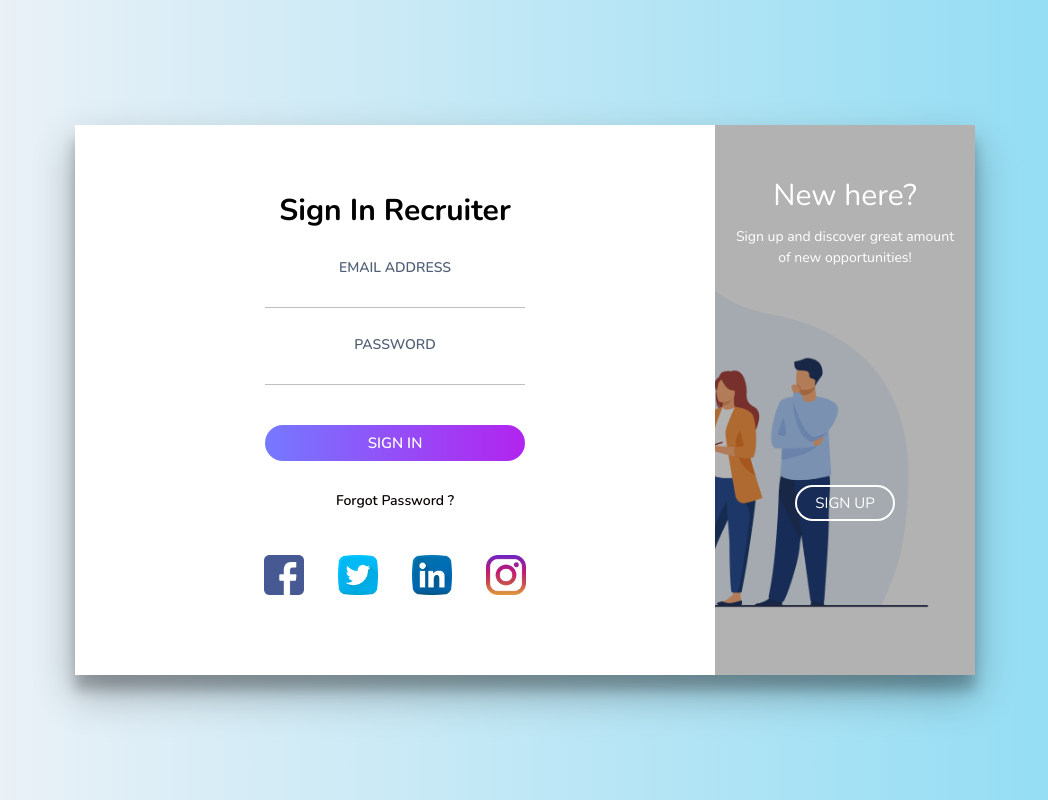
After one commit to shivam0201/kaam_karo, a Flask app: page /login_recruiter in a window 1280 px wide. The commit adds this page. Shown: the whole page, without its empty margins (115-1163 px from the left). Run offline with Flask 2, Linux system fonts and the light colour scheme; some libraries are stand-ins or nearby versions.

Commit message:
Login page for the recruiter and database authentication
This is an additional modification to the previous code. Here, both user and recruiter could be authenticated and it works fine. I made use of single database with 2 collections for developer and employer respectively. The code is well organized and modified so it must not be manipulated

```diff
--- a/app.py
+++ b/app.py
@@ -12,7 +12,7 @@ mongo = PyMongo(app)
 
 @app.route('/')
 @app.route('/home')
-def index():
+def home():
     return render_template('index.html')
 
 
@@ -21,35 +21,72 @@ def user_profile():
     return render_template('profile_page.html')
 
 
-@app.route('/login')
-def employee():
+@app.route('/login_developer')
+def login_developer():
     return render_template('SIGNUP.html')
 
 
-@app.route('/login_validation', methods=['POST', 'GET'])
-def login_validation():
-    users = mongo.db.user
-    l_email = request.form.get('l_email')
-    l_passwd = request.form.get('l_password')
-    login_user = users.find_one({'username': l_email})
-    if login_user:
-        if users.find_one({'password': l_passwd}):
+@app.route('/login_recruiter')
+def login_recruiter():
+    return render_template('RECRUITER_SIGNUP.html')
+
+# <---------------------------------------section for the developer---------------------------------------------------------------------------->
+
+
+@app.route('/login_validation_developer', methods=['POST', 'GET'])
+def login_validation_developer():
+    users_developer = mongo.db.user
+    l_email = request.form.get('l_email_d')
+    l_passwd = request.form.get('l_password_d')
+    login_user_developer = users_developer.find_one({'username': l_email})
+    if login_user_developer:
+        if users_developer.find_one({'password': l_passwd}):
             return redirect('/user_profile')
         return "Invalid password"
     return "No user found"
 
 
-@app.route('/add_user', methods=['POST'])
+@app.route('/add_user_developer', methods=['POST'])
+def add_user_developer():
+    if request.method == 'POST':
+        users_developer = mongo.db.user
+        existing_user_developer = users_developer.find_one(
+            {'username': request.form.get('r_email_d')})
+        if existing_user_developer is None:
+            r_email = request.form.get('r_email_d')
+            r_passwd = request.form.get('r_password_d')
+            users_developer.insert_one(
+                {'username': r_email, 'password': r_passwd})
+            return redirect('/login_developer')
+        return "The user already exists"
+
+
+# <------------------------------------------------Section for the recruiter---------------------------------------------------------------->
+
+@app.route('/login_validation_recruiter', methods=['POST', 'GET'])
+def login_validation():
+    users_r = mongo.db.employer
+    l_email = request.form.get('l_email_r')
+    l_passwd = request.form.get('l_password_r')
+    login_user_r = users_r.find_one({'username': l_email})
+    if login_user_r:
+        if users_r.find_one({'password': l_passwd}):
+            return "Recruiter successfully logged in"
+        return "Invalid password"
+    return "No user found"
+
+
+@app.route('/add_user_recruiter', methods=['POST'])
 def add_user():
     if request.method == 'POST':
-        users = mongo.db.user
-        existing_user = users.find_one(
-            {'username': request.form.get('r_email')})
-        if existing_user is None:
-            r_email = request.form.get('r_email')
-            r_passwd = request.form.get('r_password')
-            users.insert_one({'username': r_email, 'password': r_passwd})
-            return redirect('/login')
+        users_r = mongo.db.employer
+        existing_user_r = users_r.find_one(
+            {'username': request.form.get('r_email_r')})
+        if existing_user_r is None:
+            r_email = request.form.get('r_email_r')
+            r_passwd = request.form.get('r_password_r')
+            users_r.insert_one({'username': r_email, 'password': r_passwd})
+            return redirect('/login_recruiter')
         return "The user already exists"
 
 
--- /dev/null
+++ b/templates/RECRUITER_SIGNUP.html
@@ -0,0 +1,401 @@
+<!DOCTYPE html>
+<html>
+
+<head>
+    <title>SIGN IN /SIGN UP</title>
+    <meta charset="UTF-8">
+    <meta name="viewport" content="width=device-width, initial-scale=1">
+    <link href="https://fonts.googleapis.com/css?family=Nunito:400,600,700,800&display=swap" rel="stylesheet">
+    <style>
+        *,
+        *:before,
+        *:after {
+            margin: 0;
+            padding: 0;
+            box-sizing: border-box;
+            font-family: 'Nunito', sans-serif;
+        }
+
+        body {
+            width: 100%;
+            height: 100vh;
+            display: flex;
+            justify-content: center;
+            align-items: center;
+            background: -webkit-linear-gradient(left, #f3f3f7, #8bdbf3);
+            font-family: 'Nunito', sans-serif;
+        }
+
+        input,
+        button {
+            border: none;
+            outline: none;
+            background: none;
+        }
+
+        .cont {
+            overflow: hidden;
+            position: relative;
+            width: 900px;
+            height: 550px;
+            background: #fff;
+            box-shadow: 0 19px 38px rgba(0, 0, 0, 0.30), 0 15px 12px rgba(0, 0, 0, 0.22);
+        }
+
+        .form {
+            position: relative;
+            width: 640px;
+            height: 100%;
+            padding: 50px 30px;
+            -webkit-transition: -webkit-transform 1.2s ease-in-out;
+            transition: -webkit-transform 1.2s ease-in-out;
+            transition: transform 1.2s ease-in-out;
+            transition: transform 1.2s ease-in-out, -webkit-transform 1.2s ease-in-out;
+        }
+
+        h2 {
+            width: 100%;
+            font-size: 30px;
+            text-align: center;
+        }
+
+        label {
+            display: block;
+            width: 260px;
+            margin: 25px auto 0;
+            text-align: center;
+        }
+
+        label span {
+            font-size: 14px;
+            font-weight: 600;
+            color: #505f75;
+            text-transform: uppercase;
+        }
+
+        input {
+            display: block;
+            width: 100%;
+            margin-top: 5px;
+            font-size: 16px;
+            padding-bottom: 5px;
+            border-bottom: 1px solid rgba(109, 93, 93, 0.4);
+            text-align: center;
+            font-family: cursive
+        }
+
+        button {
+            display: block;
+            margin: 0 auto;
+            width: 260px;
+            height: 36px;
+            border-radius: 30px;
+            color: #fff;
+            font-size: 15px;
+            cursor: pointer;
+        }
+
+        .submit {
+            margin-top: 40px;
+            margin-bottom: 30px;
+            text-transform: uppercase;
+            font-weight: 600;
+            font-family: 'Nunito', sans-serif;
+            background: -webkit-linear-gradient(left, #7579ff, #b224ef);
+        }
+
+        .submit:hover {
+            background: -webkit-linear-gradient(left, #b224ef, #7579ff);
+        }
+
+        .forgot-pass {
+            margin-top: 15px;
+            text-align: center;
+            font-size: 14px;
+            font-weight: 600;
+            color: #0c0101;
+            cursor: pointer;
+        }
+
+        .forgot-pass:hover {
+            color: red;
+        }
+
+        .social-media {
+            width: 100%;
+            text-align: center;
+            margin-top: 20px;
+        }
+
+        .social-media ul {
+            list-style: none;
+        }
+
+        .social-media ul li {
+            display: inline-block;
+            cursor: pointer;
+            margin: 25px 15px;
+        }
+
+        .social-media img {
+            width: 40px;
+            height: 40px;
+        }
+
+        .sub-cont {
+            overflow: hidden;
+            position: absolute;
+            left: 640px;
+            top: 0;
+            width: 900px;
+            height: 100%;
+            padding-left: 260px;
+            background: #fff;
+            -webkit-transition: -webkit-transform 1.2s ease-in-out;
+            transition: -webkit-transform 1.2s ease-in-out;
+            transition: transform 1.2s ease-in-out;
+        }
+
+        .cont.s-signup .sub-cont {
+            -webkit-transform: translate3d(-640px, 0, 0);
+            transform: translate3d(-640px, 0, 0);
+        }
+
+        .img {
+            overflow: hidden;
+            z-index: 2;
+            position: absolute;
+            left: 0;
+            top: 0;
+            width: 260px;
+            height: 100%;
+            padding-top: 360px;
+        }
+
+        .img:before {
+            content: '';
+            position: absolute;
+            right: 0;
+            top: 0;
+            width: 900px;
+            height: 100%;
+            background-image: url(./static/img/bg.jpg);
+            background-size: cover;
+            transition: -webkit-transform 1.2s ease-in-out;
+            transition: transform 1.2s ease-in-out, -webkit-transform 1.2s ease-in-out;
+        }
+
+        .img:after {
+            content: '';
+            position: absolute;
+            left: 0;
+            top: 0;
+            width: 100%;
+            height: 100%;
+            background: rgba(0, 0, 0, 0.3);
+        }
+
+        .cont.s-signup .img:before {
+            -webkit-transform: translate3d(640px, 0, 0);
+            transform: translate3d(640px, 0, 0);
+        }
+
+        .img-text {
+            z-index: 2;
+            position: absolute;
+            left: 0;
+            top: 50px;
+            width: 100%;
+            padding: 0 20px;
+            text-align: center;
+            color: #fff;
+            -webkit-transition: -webkit-transform 1.2s ease-in-out;
+            transition: -webkit-transform 1.2s ease-in-out;
+            transition: transform 1.2s ease-in-out, -webkit-transform 1.2s ease-in-out;
+        }
+
+        .img-text h2 {
+            margin-bottom: 10px;
+            font-weight: normal;
+        }
+
+        .img-text p {
+            font-size: 14px;
+            line-height: 1.5;
+        }
+
+        .cont.s-signup .img-text.m-up {
+            -webkit-transform: translateX(520px);
+            transform: translateX(520px);
+        }
+
+        .img-text.m-in {
+            -webkit-transform: translateX(-520px);
+            transform: translateX(-520px);
+        }
+
+        .cont.s-signup .img-text.m-in {
+            -webkit-transform: translateX(0);
+            transform: translateX(0);
+        }
+
+
+        .sign-in {
+            padding-top: 65px;
+            -webkit-transition-timing-function: ease-out;
+            transition-timing-function: ease-out;
+        }
+
+        .cont.s-signup .sign-in {
+            -webkit-transition-timing-function: ease-in-out;
+            transition-timing-function: ease-in-out;
+            -webkit-transition-duration: 1.2s;
+            transition-duration: 1.2s;
+            -webkit-transform: translate3d(640px, 0, 0);
+            transform: translate3d(640px, 0, 0);
+        }
+
+        .img-btn {
+            overflow: hidden;
+            z-index: 2;
+            position: relative;
+            width: 100px;
+            height: 36px;
+            margin: 0 auto;
+            background: transparent;
+            color: #fff;
+            text-transform: uppercase;
+            font-size: 15px;
+            cursor: pointer;
+        }
+
+        .img-btn:after {
+            content: '';
+            z-index: 2;
+            position: absolute;
+            left: 0;
+            top: 0;
+            width: 100%;
+            height: 100%;
+            border: 2px solid #fff;
+            border-radius: 30px;
+        }
+
+        .img-btn span {
+            position: absolute;
+            left: 0;
+            top: 0;
+            display: -webkit-box;
+            display: flex;
+            -webkit-box-pack: center;
+            justify-content: center;
+            align-items: center;
+            width: 100%;
+            height: 100%;
+            -webkit-transition: -webkit-transform 1.2s;
+            transition: -webkit-transform 1.2s;
+            transition: transform 1.2s;
+            transition: transform 1.2s, -webkit-transform 1.2s;
+            ;
+        }
+
+        .img-btn span.m-in {
+            -webkit-transform: translateY(-72px);
+            transform: translateY(-72px);
+        }
+
+        .cont.s-signup .img-btn span.m-in {
+            -webkit-transform: translateY(0);
+            transform: translateY(0);
+        }
+
+        .cont.s-signup .img-btn span.m-up {
+            -webkit-transform: translateY(72px);
+            transform: translateY(72px);
+        }
+
+        .sign-up {
+            -webkit-transform: translate3d(-900px, 0, 0);
+            transform: translate3d(-900px, 0, 0);
+        }
+
+        .cont.s-signup .sign-up {
+            -webkit-transform: translate3d(0, 0, 0);
+            transform: translate3d(0, 0, 0);
+        }
+    </style>
+</head>
+
+<body>
+    <!-- <header style=" padding-bottom: 600px; text-align: center;">
+        <h1>KAAM KRO</h1>
+    </header> -->
+    <div class="cont">
+        <div class="form sign-in">
+            <form method="post" action="/login_validation_recruiter">
+                <h2>Sign In Recruiter</h2>
+                <label>
+                    <span>Email Address</span>
+                    <input type="email" name="l_email_r">
+                </label>
+                <label>
+                    <span>Password</span>
+                    <input type="password" name="l_password_r">
+                </label>
+                <button class="submit" type="submit">Sign In</button>
+            </form>
+            <p class="forgot-pass">Forgot Password ?</p>
+
+            <div class="social-media">
+                <ul>
+                    <li><img src="./static/img/facebook.png"></li>
+                    <li><img src="./static/img/twitter.png"></li>
+                    <li><img src="./static/img/linkedin.png"></li>
+                    <li><img src="./static/img/instagram.png"></li>
+                </ul>
+            </div>
+        </div>
+
+        <div class="sub-cont">
+            <div class="img">
+                <div class="img-text m-up">
+                    <h2>New here?</h2>
+                    <p>Sign up and discover great amount of new opportunities!</p>
+                </div>
+                <div class="img-text m-in">
+                    <h2>One of us?</h2>
+                    <p>If you already has an account, just sign in. We've missed you!</p>
+                </div>
+                <div class="img-btn">
+                    <span class="m-up">Sign Up</span>
+                    <span class="m-in">Sign In</span>
+                </div>
+            </div>
+            <div class="form sign-up">
+                <form method="POST" action="/add_user_recruiter">
+                    <h2>Sign Up Recruiter</h2>
+                    <label>
+                        <span>Name</span>
+                        <input type="text" name="r_name_r" placeholder="ATUL MISHRA">
+                    </label>
+                    <label>
+                        <span>Email</span>
+                        <input type="email" name="r_email_r" placeholder="tomanjerry7189@gmail.com">
+                    </label>
+                    <label>
+                        <span>Password</span>
+                        <input type="password" name="r_password_r" placeholder=" hdbjbhc,bh">
+                    </label>
+                    <label>
+                        <span>Confirm Password</span>
+                        <input type="password" placeholder="hdbjbhc,bh">
+                    </label>
+                    <button type="submit" class="submit">Sign Up Now</button>
+                </form>
+            </div>
+        </div>
+    </div>
+    <script type="text/javascript" src="./static/js/script.js"></script>
+</body>
+
+</html>
```
Also changed, not shown: templates/SIGNUP.html (+101 -90 lines), templates/index.html (+33 -21 lines).
